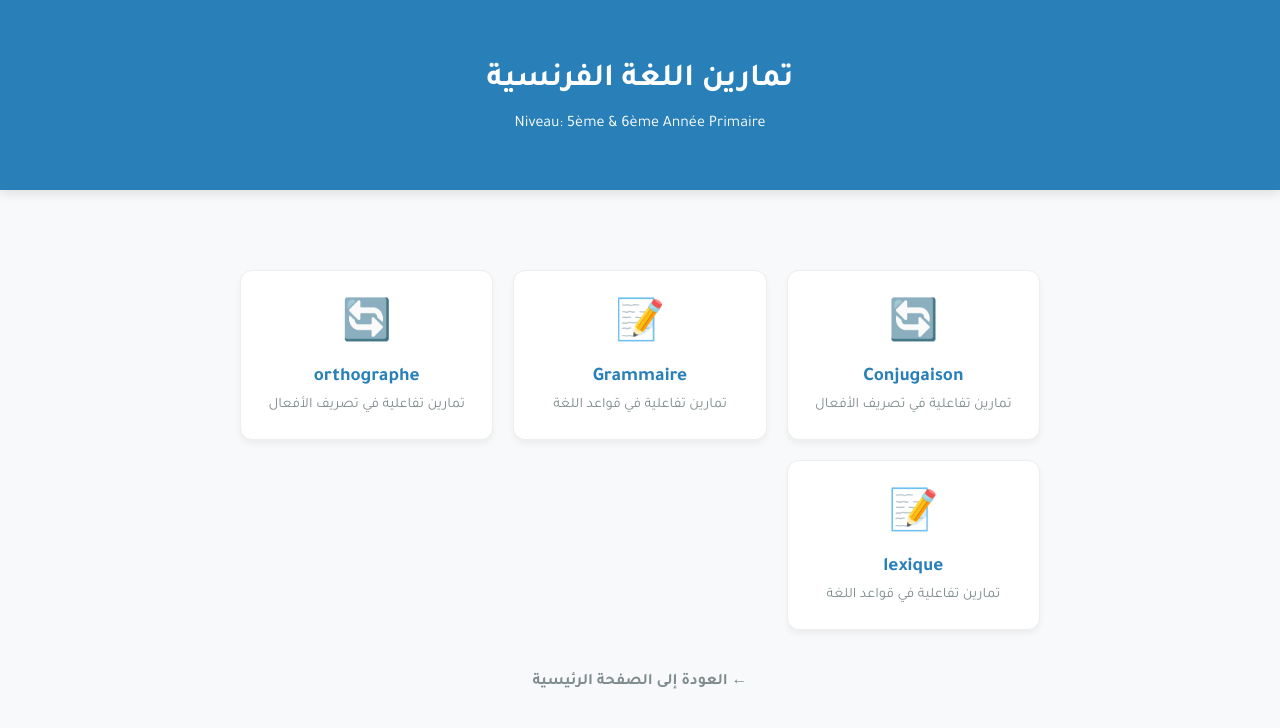
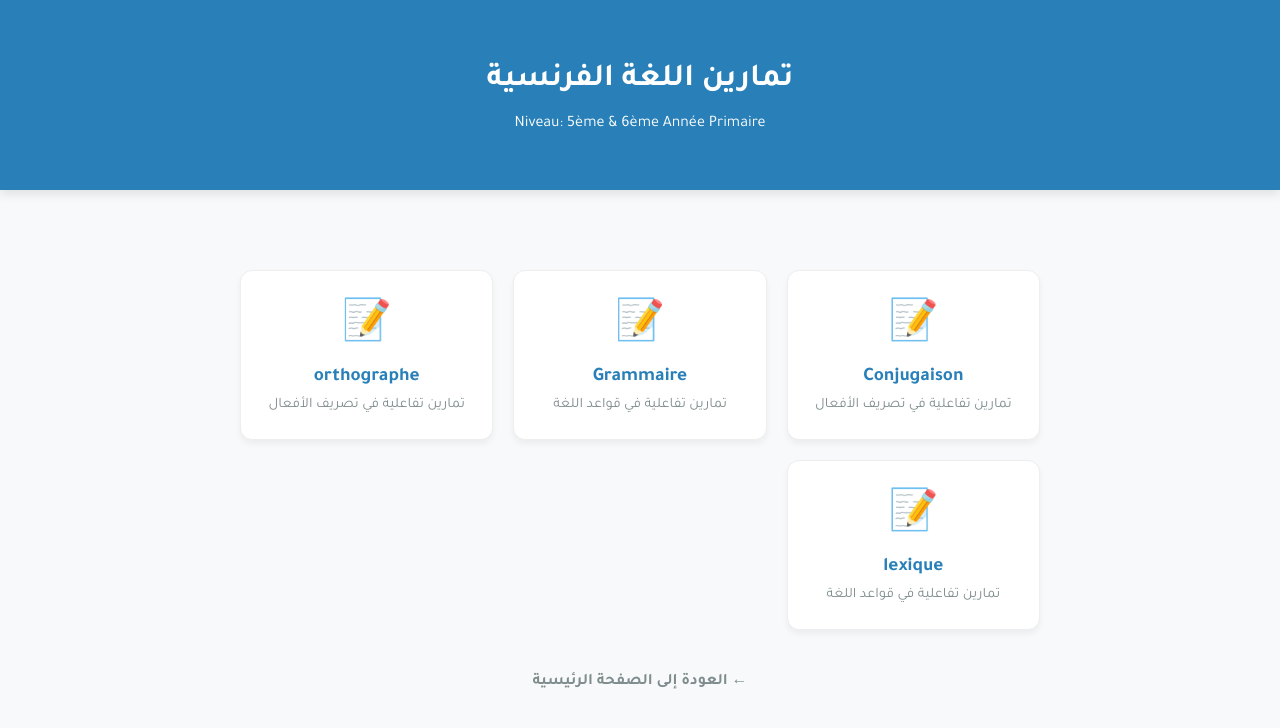
Before and after one commit to tamarins/tamareen, a plain HTML site: page french.html in a window 1280 px wide. Drawn offline with Linux system fonts and the light colour scheme.

Commit message:
Update french.html

```diff
--- a/french.html
+++ b/french.html
@@ -100,7 +100,7 @@
     <div class="exercises-grid">
 
         <a href="conjugaison1.html" class="ex-card">
-            <span class="icon">🔄</span>
+            <span class="icon">📝</span>
             <span class="ex-title">Conjugaison</span>
             <span class="ex-desc">تمارين تفاعلية في تصريف الأفعال</span>
         </a>
@@ -111,7 +111,7 @@
             <span class="ex-desc">تمارين تفاعلية في قواعد اللغة</span>
         </a>
    <a href="orthographe1.html" class="ex-card">
-            <span class="icon">🔄</span>
+            <span class="icon">📝</span>
             <span class="ex-title">orthographe</span>
             <span class="ex-desc">تمارين تفاعلية في تصريف الأفعال</span>
         </a>
```
